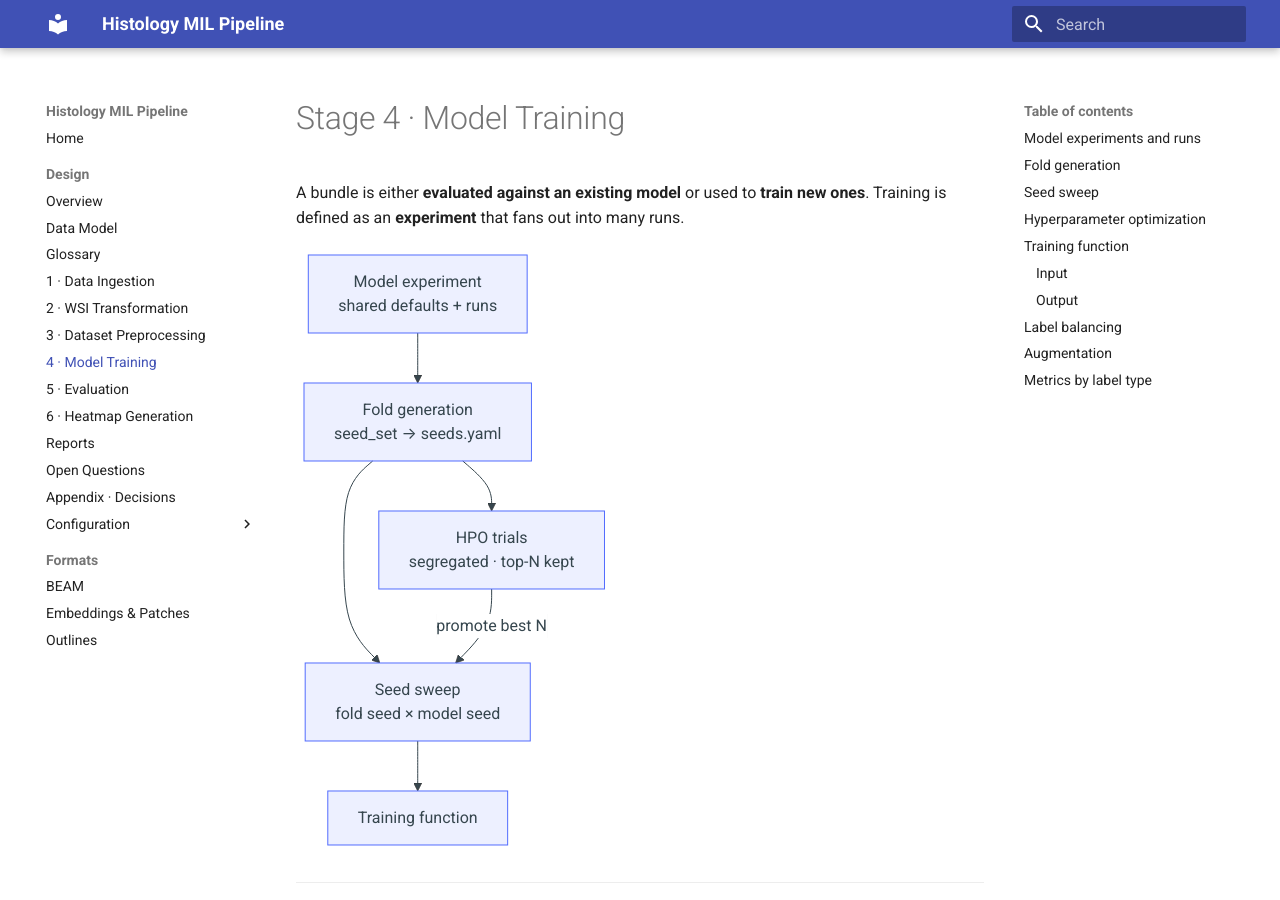
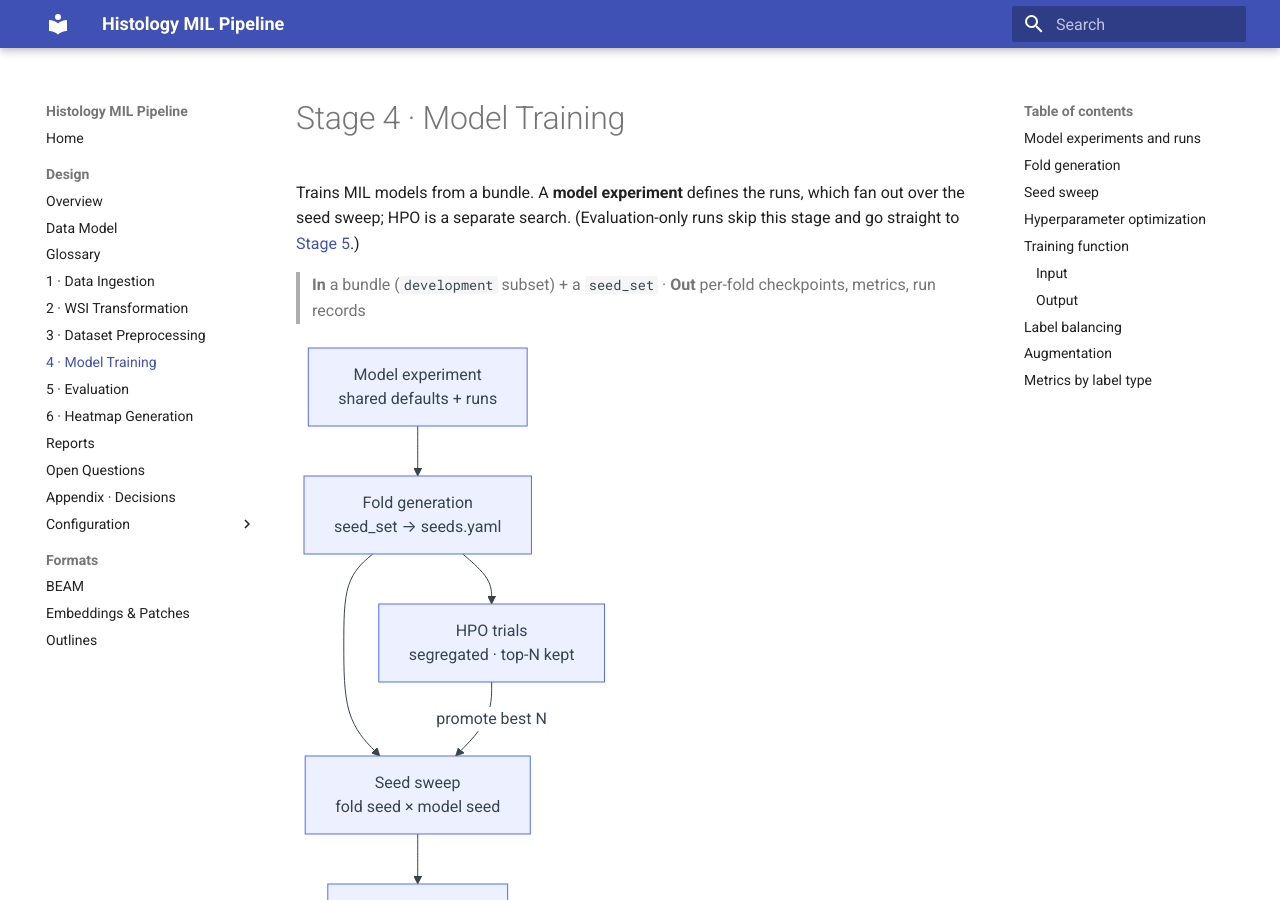
Before and after one commit to TheodorLindberg/SPRINTER_CLAM_DESIGN, an MkDocs documentation site: the page built from docs/design/06-model-training.md, in a window 1280 px wide and 900 px high. Built offline with MkDocs 1.6.1 and Material for MkDocs 9.7.7, drawn with Linux system fonts in a browser that asks for light colours.

Commit message:
Clarify pipeline stage docs
- Add a uniform "In → Out" summary line to every stage
- Clarify Stage 4 intro (training; eval-only skips to Stage 5)
- Note Stage 1 labels are dataset-specific examples
- Fix a stray double rule and missing section separators

Co-Authored-By: Claude Opus 4.8 <noreply@anthropic.com>

````diff
--- a/docs/design/06-model-training.md
+++ b/docs/design/06-model-training.md
@@ -1,6 +1,8 @@
 # Stage 4 · Model Training
 
-A bundle is either **evaluated against an existing model** or used to **train new ones**. Training is defined as an **experiment** that fans out into many runs.
+Trains MIL models from a bundle. A **model experiment** defines the runs, which fan out over the seed sweep; HPO is a separate search. (Evaluation-only runs skip this stage and go straight to [Stage 5](07-evaluation.md).)
+
+> **In** a bundle (`development` subset) + a `seed_set` · **Out** per-fold checkpoints, metrics, run records
 
 ```mermaid
 flowchart TD
@@ -82,11 +84,15 @@ Training supports correcting for imbalanced targets, configured per run:
 
 Balancing is applied **per fold, from the training split only** — consistent with the [no-fitted-statistics rule](05-dataset-preprocessing.md) — so it never leaks distribution information from validation or held-out data.
 
+---
+
 ## Augmentation
 
 Augmentation is **not** a training concern in this pipeline. Meaningful histology augmentation (flips, rotations, stain/color jitter) changes the pixels the embedding model sees, so it must run the **foundation model** on the augmented patches — that happens in [Dataset Preprocessing](05-dataset-preprocessing.md#augmentation), where each augmented variant is embedded and cached as its own set.
 
 Training only decides **whether to sample** those augmented embedding sets (`use_augmented_embeddings` in [`model_experiment.yaml`](../configs/model_experiment.md)).
+
+---
 
 ## Metrics by label type
 
````
Also changed, not shown: docs/design/03-data-ingestion.md (+3 -3 lines), docs/design/04-wsi-transformation.md (+2 -0 lines), docs/design/05-dataset-preprocessing.md (+2 -0 lines), docs/design/07-evaluation.md (+2 -0 lines), docs/design/08-heatmaps.md (+2 -0 lines).
